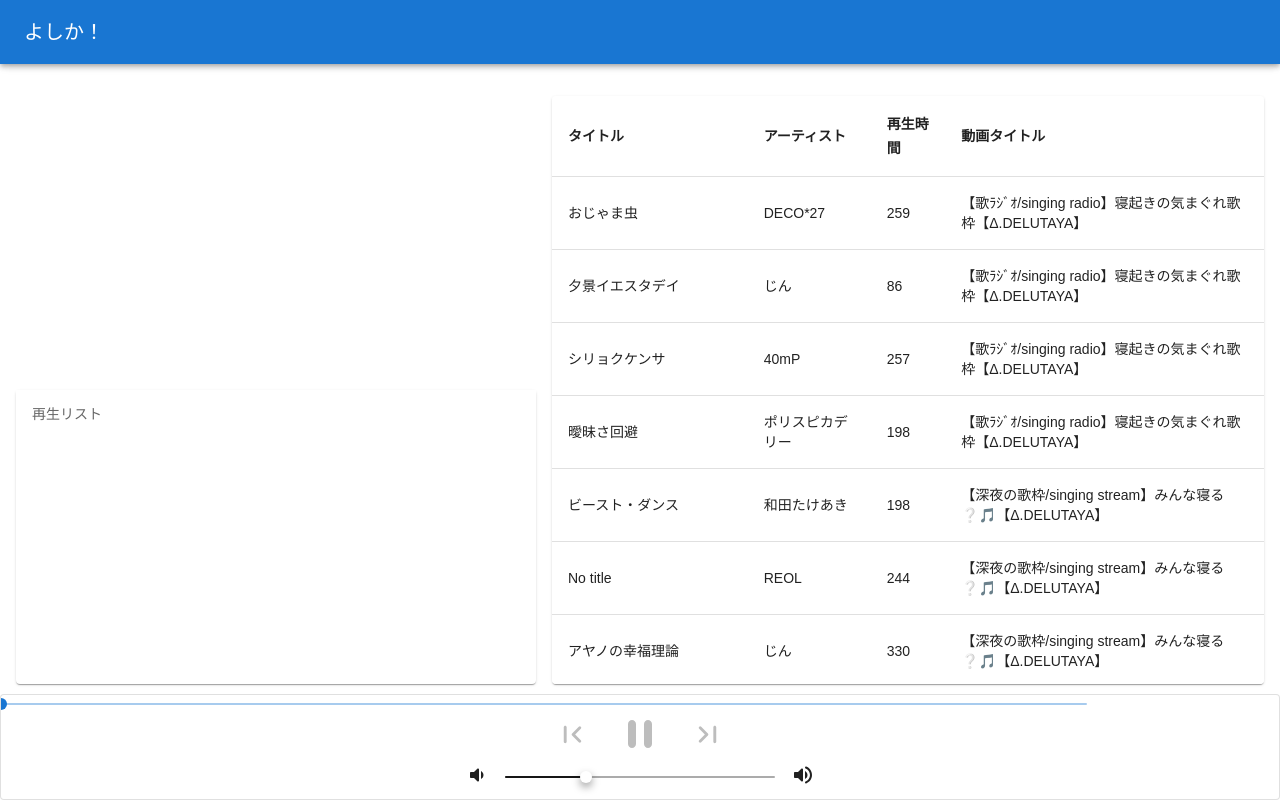
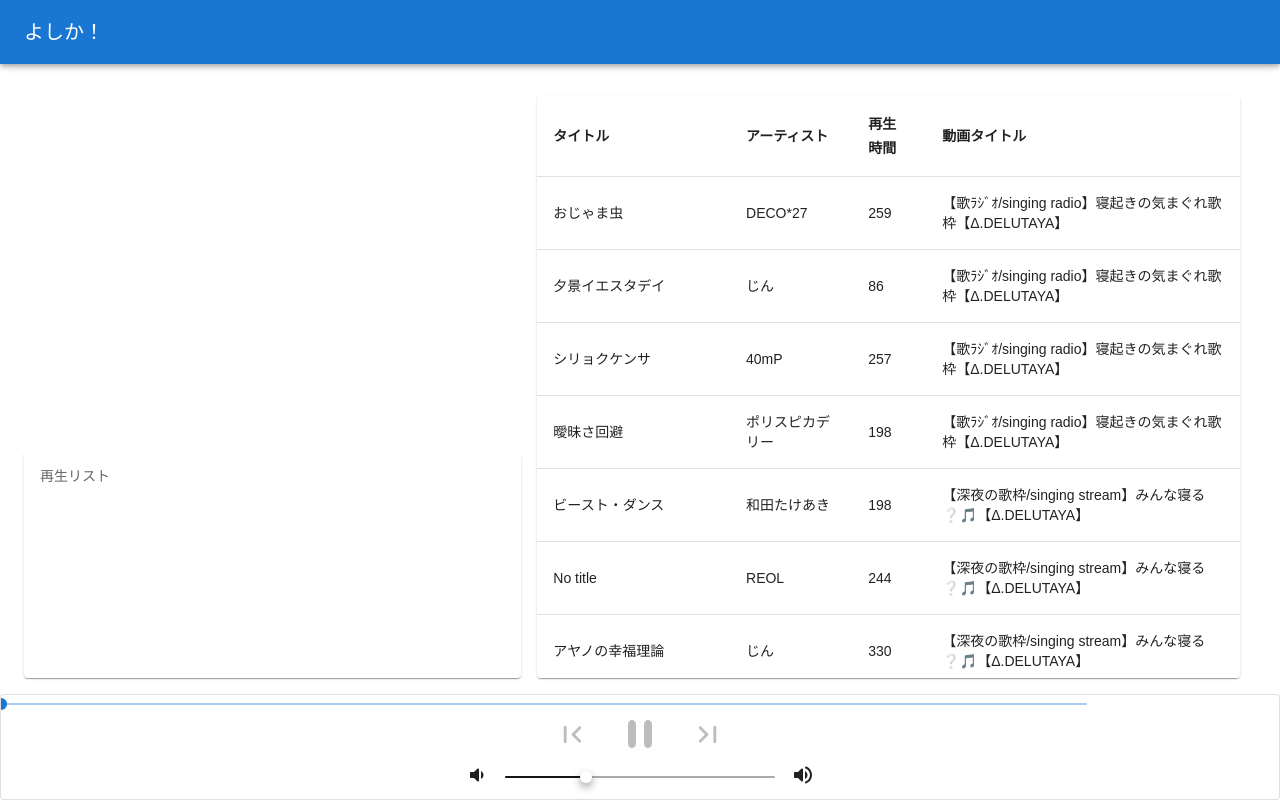
Before and after one commit to takapdayon/yoshika-music, a Next.js app: page /music in a window 1280 px wide. Built offline with nearby package versions, Linux system fonts and the light colour scheme.

Commit message:
fix: レイアウト

```diff
--- a/src/app/music/components/PlayList.tsx
+++ b/src/app/music/components/PlayList.tsx
@@ -29,9 +29,6 @@ export const PlayList = ({
     sx={{
       width: 1,
       height: 1,
-      '& ::-webkit-scrollbar': {
-        display: 'none',
-      },
     }}
     component={Paper}
   >
--- a/src/app/music/page.tsx
+++ b/src/app/music/page.tsx
@@ -1,6 +1,7 @@
 'use client';
 
-import Grid from '@mui/material/Unstable_Grid2';
+import { Box, Stack } from '@mui/material';
+import Grid2 from '@mui/material/Unstable_Grid2/Grid2';
 
 import { YoutubeDisplay } from './components/Display';
 import { PlayController } from './components/PlayController';
@@ -39,12 +40,10 @@ const Page = () => {
 
   return (
     <>
-      <Grid
-        container
-        sx={{ mb: '100px', height: `calc(100% - 100px)`, padding: 2 }}
-      >
-        <Grid xs={5} sx={{ height: 1 }}>
-          <Grid sx={{ height: 1 / 2, pb: 2 }}>
+      <Grid2 container spacing={2} sx={{ height: 1, width: 1, px: 3 }}>
+        <Grid2 xs={5} sx={{ height: '85%', maxHeight: '85%' }}>
+          <Stack spacing={2} sx={{ height: 1 }}>
+            <Box sx={{ height: '60%', maxHeight: '60%', borderRadius: 2 }}>
               <YoutubeDisplay
                 ref={playerRef}
                 playingMusic={playingMusic}
@@ -52,29 +51,38 @@ const Page = () => {
                 reactPlayerProps={{ playing, volume }}
                 handleOnProgress={handleOnProgress}
               />
-          </Grid>
-          <Grid sx={{ height: 1 / 2 }}>
+            </Box>
+            <Box
+              sx={{
+                height: '40%',
+                maxHeight: '40%',
+                '& ::-webkit-scrollbar': {
+                  display: 'none',
+                },
+              }}
+            >
               <PlayList
                 musicList={musicList}
                 playingMusicNum={playingMusicNum}
                 delPlayList={delPlayList}
                 selectPlayMusic={selectPlayMusic}
               />
-          </Grid>
-        </Grid>
-        <Grid
+            </Box>
+          </Stack>
+        </Grid2>
+        <Grid2
           xs={7}
           sx={{
-            pl: 2,
-            height: 1,
+            height: '85%',
+            maxHeight: '85%',
             '& ::-webkit-scrollbar': {
               display: 'none',
             },
           }}
         >
           <MusicTable addPlayList={addPlayList} />
-        </Grid>
-      </Grid>
+        </Grid2>
+      </Grid2>
       <PlayController
         playVideo={play}
         pauseVideo={pause}
--- a/src/components/MainLayout.tsx
+++ b/src/components/MainLayout.tsx
@@ -8,6 +8,6 @@ import { Header } from './Header';
 export const MainLayout = memo(({ children }: { children: ReactNode }) => (
   <Box sx={{ height: '100dvh', width: 1 }}>
     <Header />
-    <Box sx={{ pt: 10, height: 1 }}>{children}</Box>
+    <Box sx={{ pt: 12, height: 1 }}>{children}</Box>
   </Box>
 ));
```
Lines whose indentation alone changed are shown as unchanged.
